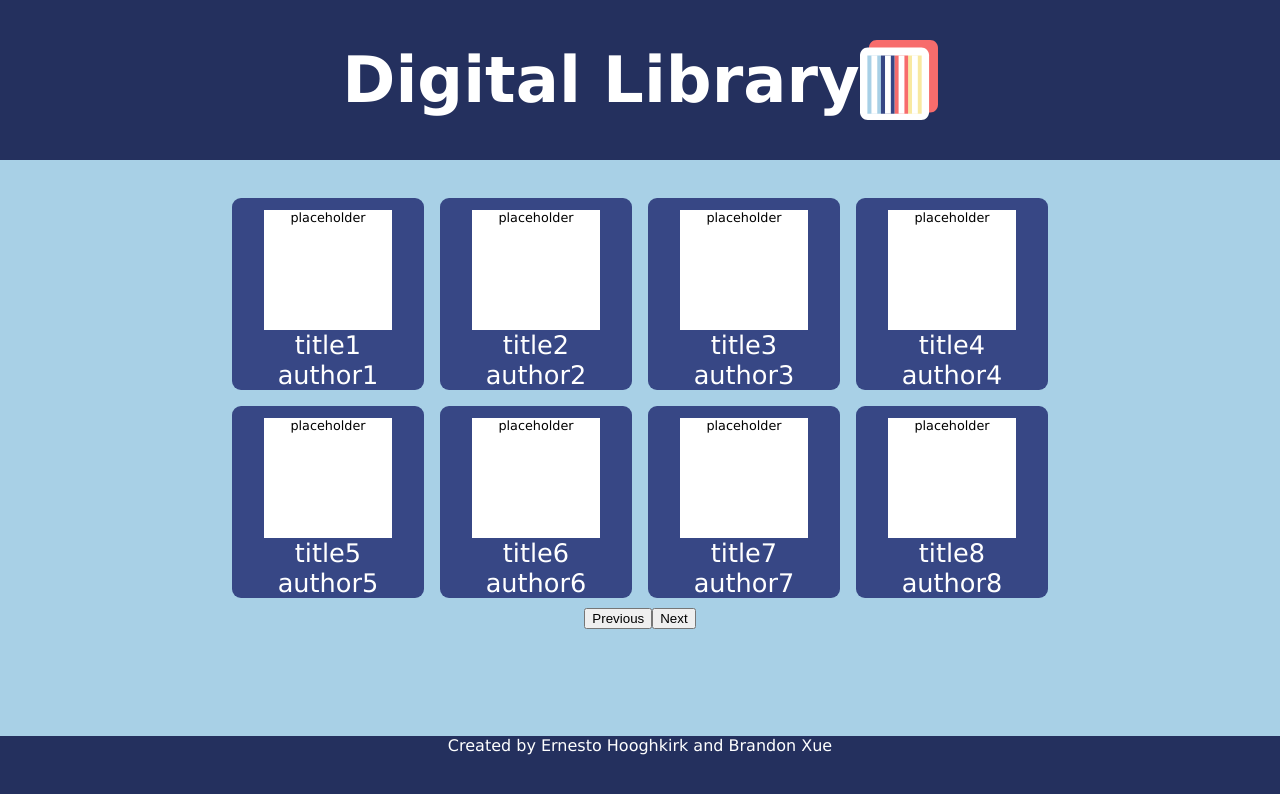
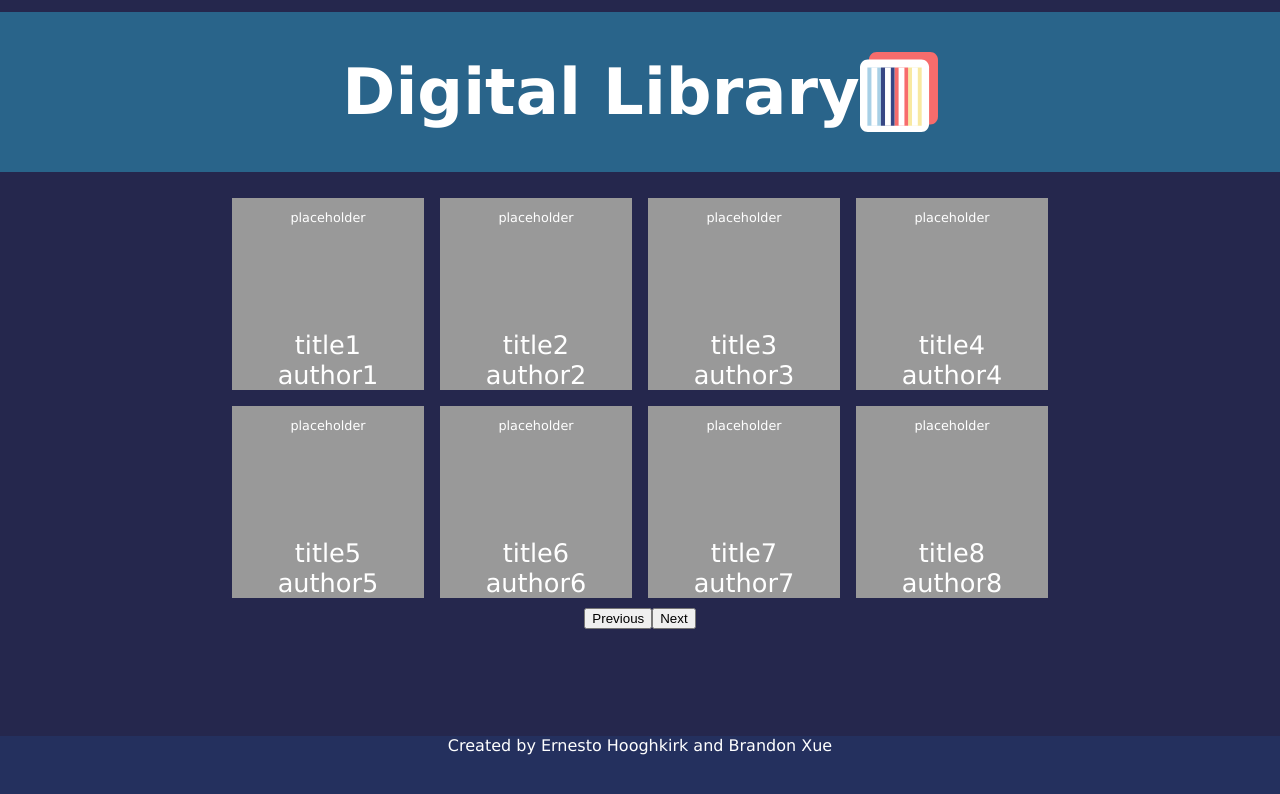
Before and after one commit to BrandonXue/digital-library, a React (Create React App) app: page / in a window 1280 px wide. Shown: the top 794 px of the page. Built offline with nearby package versions, Linux system fonts and the light colour scheme.

Commit message:
Renamed stuff

```diff
--- a/src/App.js
+++ b/src/App.js
@@ -2,12 +2,43 @@ import React from 'react';
 import './App.css';
 import Header from './components/headerComponent/Header';
 import Footer from './components/footerComponent/Footer';
-import Bookcase from './components/bookcaseComponent/Bookcase';
+import Collage from './components/bookcaseComponent/Collage';
 
 class App extends React.Component {
+  constructor(props) {
+    super(props);
+    this.state = { // Test data
+      music: [
+        {
+          title: "Never Gonna Give You Up",
+          artist: "Rick Astley",
+          album: "Never Gonna Give You Up (Pianoforte)",
+        },
+        {
+          title: "Sandstorm",
+          artist: "Darude",
+          album: "Sandstorm (The Remixes)",
+        },
+      ],
+      written: [
+        {
+          title: "The Cat in the Hat",
+          author: "Dr. Seuss",
+          publisher: "Random House",
+        },
+        {
+          title: "The Great Gatsby",
+          author: "F. Scott Fitzgerald",
+          publisher: "Charles Scribner's Sons",
+        },
+      ],
+    };
+  }
 
   render() {
-    let books = [
+    let musicList = this.state.music;
+    let writtenList = this.state.written;
+    let media = [
       {
         title: "title1",
         author: "author1",
@@ -45,7 +76,7 @@ class App extends React.Component {
     return (
       <div className="App">
         <Header className='Header'/>
-        <Bookcase className='Bookcase' bookList={books}/>
+          <Collage className='Bookcase' media={media} music={musicList} written={writtenList}/>
         <Footer className='Footer'/>
       </div>
     );
--- a/src/components/bookcaseComponent/Bookcase.css
+++ b/src/components/bookcaseComponent/Collage.css
@@ -1,4 +1,4 @@
-.bookShelf {
+.mosaic {
     grid-row-start: 2;
     grid-row-end: 3;
 
--- a/src/components/bookcaseComponent/Bookcase.js
+++ b/src/components/bookcaseComponent/Collage.js
@@ -1,24 +1,23 @@
 import React from 'react';
-import Book from './Book.js';
-import './Bookcase.css';
+import Book from './CollageItem.js';
+import './Collage.css';
 
-class Bookcase extends React.Component {
+class Collage extends React.Component {
     constructor(props) {
         super(props);
         this.state = {
-            bookList: props.bookList,
+            media: props.media,
             startIndex: 0,
         };
-
     }
 
     renderBook(i) {
         let title = "", author = "";
-        const books = this.state.bookList;
-        if (books.length > i) {
-            const book = books[i];
-            title = book.title;
-            author = book.author;
+        const media = this.state.media;
+        if (media.length > i) {
+            const mediaItem = media[i];
+            title = mediaItem.title;
+            author = mediaItem.author;
         }
         return (
             <Book title={title} author={author}/>
@@ -29,7 +28,7 @@ class Bookcase extends React.Component {
         let start = this.state.startIndex;
 
         return (
-            <div className="bookShelf">
+            <div className="mosaic">
                 <div className="shelfRow">
                     {this.renderBook(start)}
                     {this.renderBook(start+1)}
@@ -51,4 +50,4 @@ class Bookcase extends React.Component {
     }
 }
 
-export default Bookcase;
+export default Collage;
--- a/src/components/bookcaseComponent/Book.css
+++ b/src/components/bookcaseComponent/CollageItem.css
@@ -1,25 +1,23 @@
-.bookPanel {
+.collageItem {
     display: flex;
     flex-direction: column;
     align-items: center;
     color: #FFFFFF;
-    background-color: #374785;
     min-width: 5em;
     min-height: 5em;
     width: 15vw;
     height: 15vw;
-    border-radius: .5em;
     margin: min(1vw, 1vh);
+
+
 }
 
 .image {
-    color: black;
     font-size: 1vw;
 
     margin-top: 1vw;
     height: 10vw;
     width: 10vw;
-    background-color: #FFFFFF;
 }
 
 .bookTitle {
--- a/src/components/bookcaseComponent/Book.js
+++ b/src/components/bookcaseComponent/CollageItem.js
@@ -1,7 +1,7 @@
 import React from 'react';
-import './Book.css';
+import './CollageItem.css';
 
-class Book extends React.Component {
+class CollageItem extends React.Component {
     constructor(props) {
         super(props);
     }
@@ -10,8 +10,10 @@ class Book extends React.Component {
     render() {
         let title = this.props.title ? this.props.title : "[Book not found]";
         let author = this.props.author ? this.props.author : "[Author not found]";
+        let color = this.props.color? this.props.color : "#999999";
+
         return (
-            <div className="bookPanel">
+            <div className="collageItem" style={{backgroundColor: color}}>
                 <div className="image">placeholder</div>
                 <div className="bookTitle">{title}</div>
                 <div className="bookAuthor">{author}</div>
@@ -20,4 +22,4 @@ class Book extends React.Component {
     }
 }
 
-export default Book;
+export default CollageItem;
--- a/src/components/headerComponent/Header.css
+++ b/src/components/headerComponent/Header.css
@@ -1,8 +1,8 @@
 .App-header {
-    position: absolute;
+    position: relative;
     width: 100vw;
 
-    background-color: #24305e;
+    background-color:#29648A;
     min-height: 10vh;
     display: flex;
     flex-direction: row;
--- a/src/index.css
+++ b/src/index.css
@@ -1,7 +1,7 @@
 :root {
   font-family: Verdana, Geneva, Tahoma, sans-serif;
   font-size: calc(10px + 1vmin);
-  background-color: #a8d0e6;
+  background-color: #25274D;
 }
 
 
```
Also changed, not shown: src/components/headerComponent/logo.html (indentation only).
